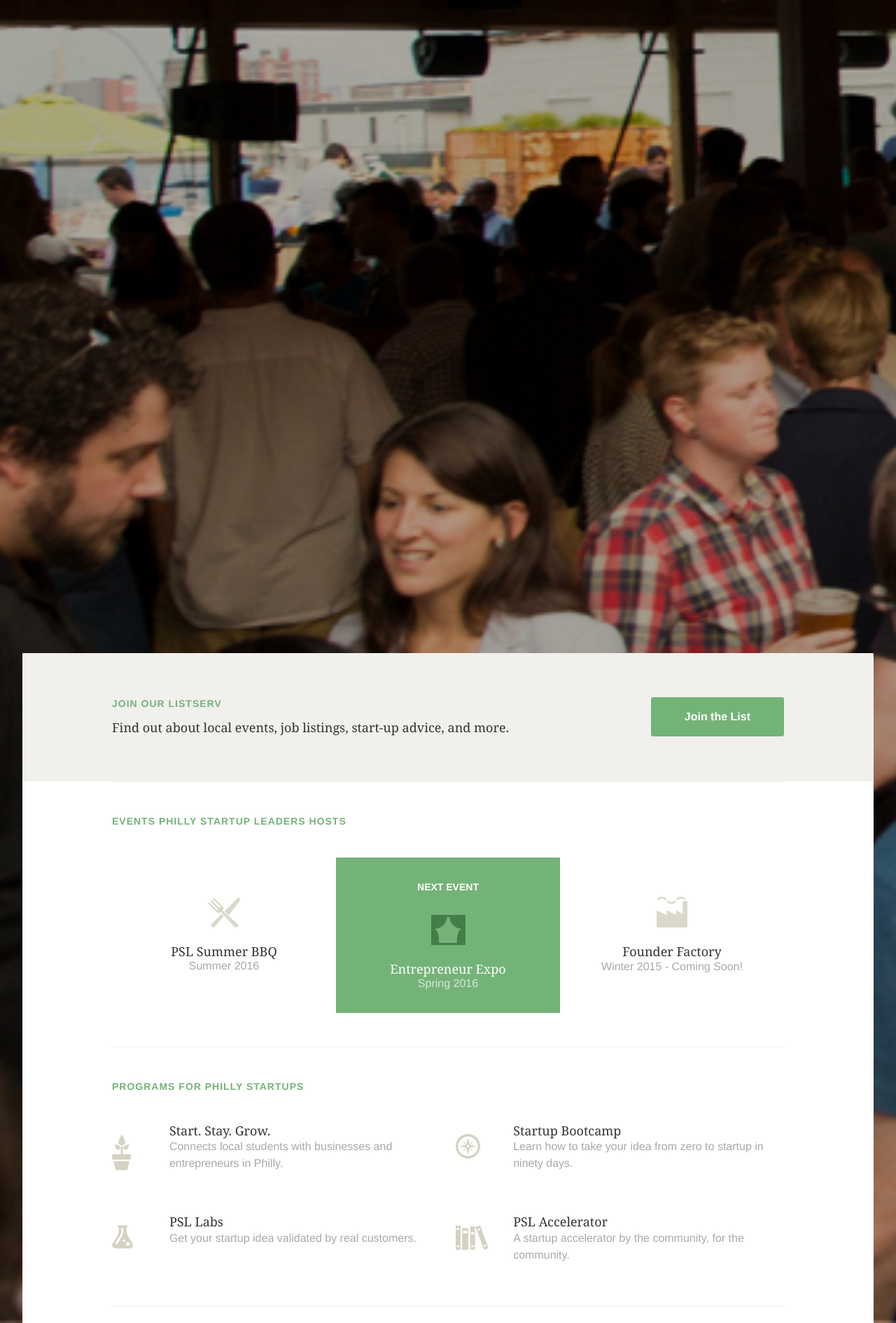
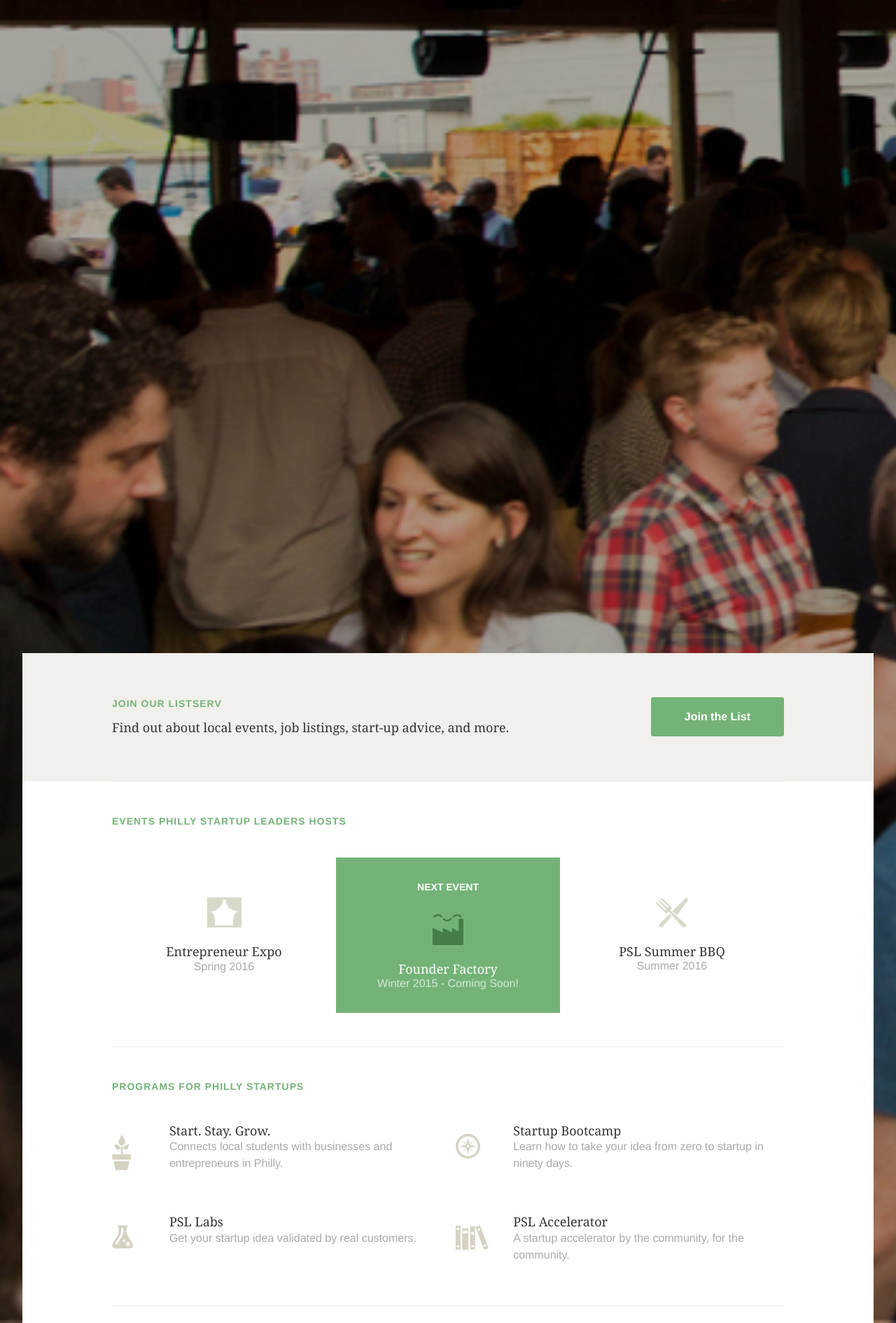
Before and after one commit to phillystartupleaders/psl, a Jekyll site: the page built from index.html, in a window 1280 px wide. Shown: the part 1069-2959 px from the top of the page at 70% size. Built offline with Jekyll 4.4.1, drawn with Linux system fonts in a browser that asks for light colours; nearby versions of some CDN libraries.

Commit message:
rearrange events

```diff
--- a/index.html
+++ b/index.html
@@ -16,30 +16,30 @@ sub-title: Philly Startup Leaders is the largest and most active community of te
     <ul>
       <li>
         <div class="icon">
-          {% include bbq.svg %}
-        </div>
-
-        <h2>PSL Summer BBQ</h2>
-        <h3>Summer 2016</h3>
-      </li>
-
-      <li class="next-event">
-        <div class="icon">
           {% include expo.svg %}
         </div>
 
         <h2>Entrepreneur Expo</h2>
         <h3>Spring 2016</h3>
-        <!-- <a href="http://expo.phillystartupleaders.org/">Register</a> -->
       </li>
 
-      <li>
+      <li class="next-event">
         <div class="icon">
           {% include factory.svg %}
         </div>
 
         <h2>Founder Factory</h2>
         <h3>Winter 2015 - Coming Soon!</h3>
+        <!-- <a href="http://expo.phillystartupleaders.org/">Register</a> -->
+      </li>
+
+      <li>
+        <div class="icon">
+          {% include bbq.svg %}
+        </div>
+
+        <h2>PSL Summer BBQ</h2>
+        <h3>Summer 2016</h3>
       </li>
 
     </ul>
```
